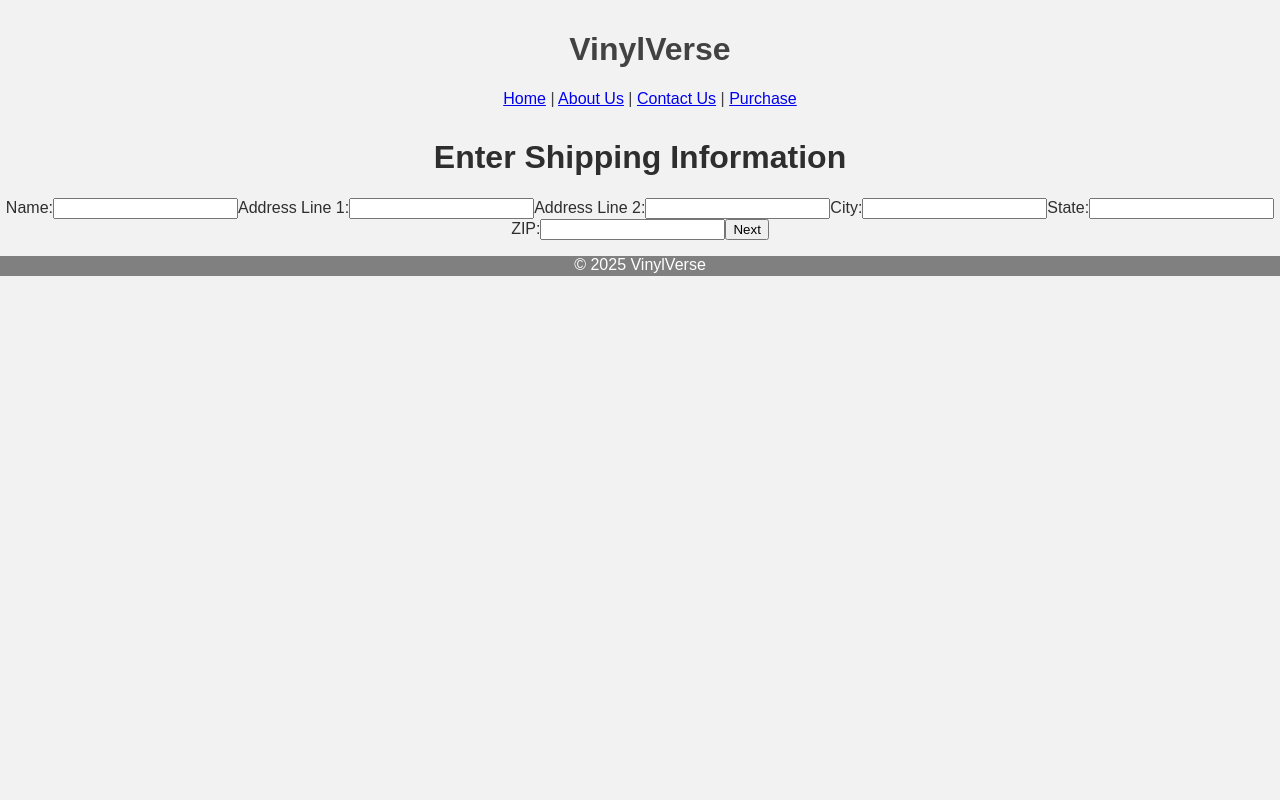
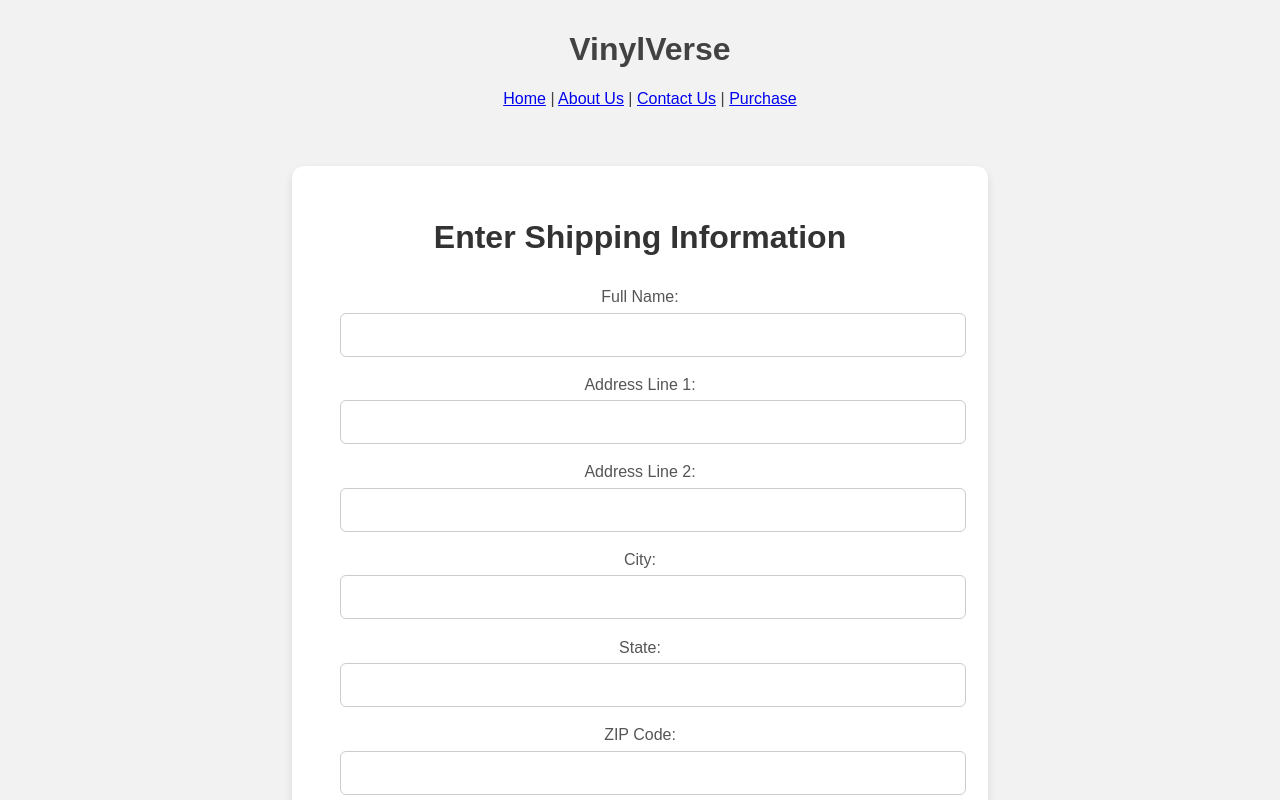
Before and after one commit to MarkN611/VinylVerse, a React (Create React App) app in the folder vinylverse/: page /purchase/shippingEntry in a window 1280 px wide. Shown: the top 800 px of the page. Built offline with nearby package versions, Linux system fonts and the light colour scheme.

Commit message:
styled payment entry and shipping entry pages

```diff
--- a/vinylverse/src/components/paymentEntry.js
+++ b/vinylverse/src/components/paymentEntry.js
@@ -23,9 +23,9 @@ const PaymentEntry = () => {
   };
 
   return (
-    <div>
+    <div className="payment-container">
   <h1>Payment Information</h1>
-      <form onSubmit={handleSubmit}>
+  <form className="payment-form" onSubmit={handleSubmit}>
     <label>Cardholder Name:</label>
     <input name="cardName" value={paymentInfo.cardName} onChange={handleChange} required />
 
@@ -41,6 +41,7 @@ const PaymentEntry = () => {
     <button type="submit">Submit</button>
   </form>
 </div>
+
   );
 };
 
--- a/vinylverse/src/components/shippingEntry.js
+++ b/vinylverse/src/components/shippingEntry.js
@@ -25,26 +25,65 @@ const ShippingEntry = () => {
   };
 
   return (
-    <div>
+    <div className="shipping-container">
       <h1>Enter Shipping Information</h1>
-      <form onSubmit={handleSubmit}>
-        <label>Name:</label>
-        <input name="name" onChange={handleChange} value={shipping.name} required />
 
-        <label>Address Line 1:</label>
-        <input name="addressLine1" onChange={handleChange} value={shipping.addressLine1} required />
+      <form className="shipping-form" onSubmit={handleSubmit}>
+        <label htmlFor="name">Full Name:</label>
+        <input
+          id="name"
+          name="name"
+          onChange={handleChange}
+          value={shipping.name}
+          required
+        />
 
-        <label>Address Line 2:</label>
-        <input name="addressLine2" onChange={handleChange} value={shipping.addressLine2} />
+        <label htmlFor="addressLine1">Address Line 1:</label>
+        <input
+          id="addressLine1"
+          name="addressLine1"
+          onChange={handleChange}
+          value={shipping.addressLine1}
+          required
+        />
 
-        <label>City:</label>
-        <input name="city" onChange={handleChange} value={shipping.city} required />
+        <label htmlFor="addressLine2">Address Line 2:</label>
+        <input
+          id="addressLine2"
+          name="addressLine2"
+          onChange={handleChange}
+          value={shipping.addressLine2}
+        />
 
-        <label>State:</label>
-        <input name="state" onChange={handleChange} value={shipping.state} required />
+        <label htmlFor="city">City:</label>
+        <input
+          id="city"
+          name="city"
+          onChange={handleChange}
+          value={shipping.city}
+          required
+        />
 
-        <label>ZIP:</label>
-        <input name="zip" onChange={handleChange} value={shipping.zip} required />
+        <label htmlFor="state">State:</label>
+        <input
+          id="state"
+          name="state"
+          onChange={handleChange}
+          value={shipping.state}
+          required
+        />
+
+        <label htmlFor="zip">ZIP Code:</label>
+        <input
+          id="zip"
+          name="zip"
+          type="text"
+          pattern="\d{5}"
+          title="Please enter a 5-digit ZIP code"
+          onChange={handleChange}
+          value={shipping.zip}
+          required
+        />
 
         <button type="submit">Next</button>
       </form>
--- a/vinylverse/src/styles/paymentEntry.css
+++ b/vinylverse/src/styles/paymentEntry.css
@@ -0,0 +1,59 @@
+.payment-container {
+  max-width: 600px;
+  margin: 3rem auto;
+  padding: 2rem 3rem;
+  background-color: #ffffff;
+  border-radius: 12px;
+  box-shadow: 0 4px 10px rgba(0, 0, 0, 0.1);
+}
+
+.payment-container h1 {
+  text-align: center;
+  margin-bottom: 2rem;
+  color: #333;
+  font-weight: 600;
+}
+
+.payment-form label {
+  display: block;
+  font-weight: 500;
+  color: #555;
+  margin-bottom: 0.4rem;
+}
+
+.payment-form input {
+  width: 100%;
+  padding: 0.75rem;
+  margin-bottom: 1.2rem;
+  border: 1px solid #ccc;
+  border-radius: 6px;
+  font-size: 1rem;
+  transition: border 0.2s;
+}
+
+.payment-form input:focus {
+  border-color: #007bff;
+  outline: none;
+  box-shadow: 0 0 5px rgba(0, 123, 255, 0.3);
+}
+
+.payment-form button {
+  width: 100%;
+  padding: 0.9rem;
+  background-color: #007bff;
+  color: #fff;
+  border: none;
+  border-radius: 6px;
+  font-size: 1rem;
+  font-weight: 600;
+  cursor: pointer;
+  transition: background-color 0.3s;
+}
+
+.payment-form button:hover {
+  background-color: #0056b3;
+}
+
+.payment-form button:active {
+  background-color: #004080;
+}
--- a/vinylverse/src/styles/shippingEntry.css
+++ b/vinylverse/src/styles/shippingEntry.css
@@ -0,0 +1,56 @@
+/* shippingEntry.css */
+
+.shipping-container {
+  max-width: 600px;
+  margin: 3rem auto;
+  padding: 2rem 3rem;
+  background-color: #ffffff;
+  border-radius: 12px;
+  box-shadow: 0 4px 10px rgba(0, 0, 0, 0.1);
+}
+
+.shipping-container h1 {
+  text-align: center;
+  color: #333;
+  margin-bottom: 2rem;
+  font-weight: 600;
+}
+
+.shipping-form label {
+  display: block;
+  color: #555;
+  font-weight: 500;
+  margin-bottom: 0.4rem;
+}
+
+.shipping-form input {
+  width: 100%;
+  padding: 0.75rem;
+  margin-bottom: 1.2rem;
+  border: 1px solid #ccc;
+  border-radius: 6px;
+  font-size: 1rem;
+}
+
+.shipping-form input:focus {
+  border-color: #007bff;
+  outline: none;
+  box-shadow: 0 0 5px rgba(0, 123, 255, 0.3);
+}
+
+.shipping-form button {
+  width: 100%;
+  padding: 0.9rem;
+  background-color: #28a745;
+  color: #fff;
+  border: none;
+  border-radius: 6px;
+  font-size: 1rem;
+  font-weight: 600;
+  cursor: pointer;
+  transition: background-color 0.3s;
+}
+
+.shipping-form button:hover {
+  background-color: #218838;
+}
```
Lines whose indentation alone changed are shown as unchanged.
